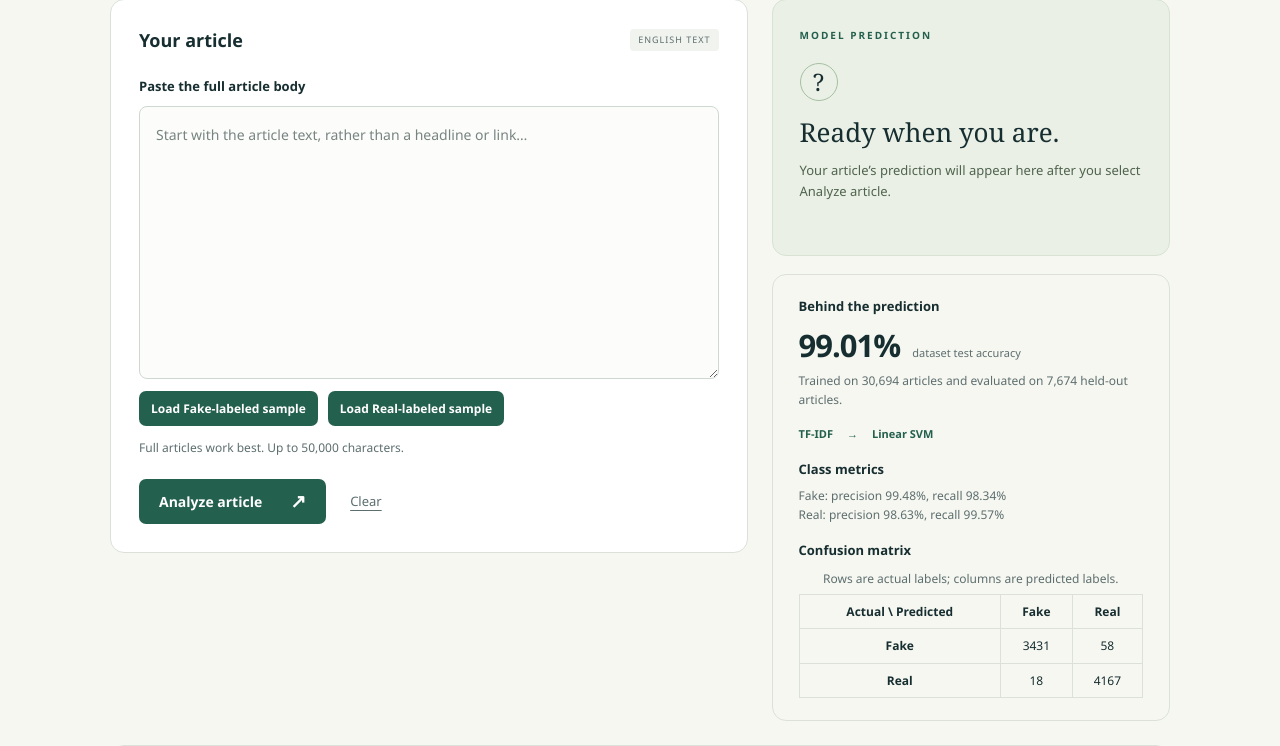
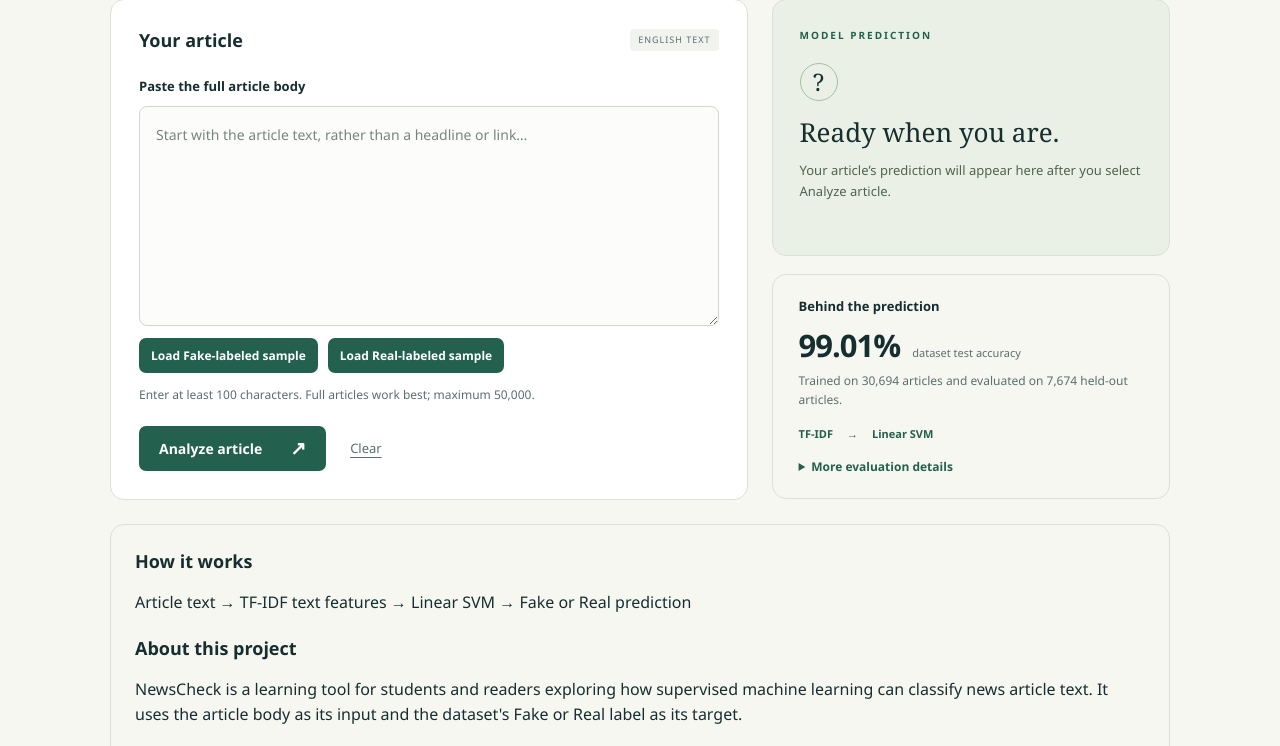
Before and after one commit to DwyaneMalia/Newscheck-SVM, a Flask app: page / in a window 1280 px wide. Shown: the part 412-1158 px from the top of the page. Run offline with Flask 3, Linux system fonts and the light colour scheme; parts of the project's set-up code (start-up, migrations or seed data) failed here and were passed over.

Commit message:
Enhance input validation and user feedback in article submission; update README for character limits

```diff
--- a/app.py
+++ b/app.py
@@ -10,6 +10,7 @@ BASE_DIR = Path(__file__).resolve().parent
 app = Flask(__name__)
 # Flask rejects requests over this byte limit before the route processes them.
 app.config["MAX_CONTENT_LENGTH"] = 1_000_000
+MIN_ARTICLE_LENGTH = 100
 
 # Load the saved TF-IDF + SVM pipeline once when the app starts.
 model = joblib.load(BASE_DIR / "fake_news_svm.joblib")
@@ -30,6 +31,8 @@ def index():
         # Check input on the server as well as through the HTML form controls.
         if not article:
             error = "Paste an article before analyzing."
+        elif len(article) < MIN_ARTICLE_LENGTH:
+            error = f"Please paste at least {MIN_ARTICLE_LENGTH} characters so the model has enough article text to analyze."
         elif len(article) > 50_000:
             error = "Please use an article with 50,000 characters or fewer."
         else:
@@ -44,6 +47,7 @@ def index():
         article=article,
         result=result,
         error=error,
+        min_article_length=MIN_ARTICLE_LENGTH,
         accuracy=f"{metrics['test_accuracy']:.2%}",
         training_count=f"{metrics['training_articles']:,}",
         test_count=f"{metrics['testing_articles']:,}",
--- a/static/style.css
+++ b/static/style.css
@@ -28,7 +28,7 @@ h2 { margin: 0; font-size: 18px; line-height: 1.4; }
 .tag { padding: 4px 8px; background: #f0f3ee; border-radius: 4px; color: var(--muted); font-size: 9px; letter-spacing: 1px; white-space: nowrap; }
 /* Article input and form actions, including visible keyboard focus. */
 label { display: block; margin-bottom: 9px; font-size: 13px; font-weight: 600; }
-textarea { display: block; width: 100%; min-height: 273px; padding: 16px; resize: vertical; border: 1px solid #ced8d1; border-radius: 8px; background: #fcfdfb; color: var(--ink); font: 14px/1.7 "Segoe UI", Arial, sans-serif; }
+textarea { display: block; width: 100%; min-height: 220px; padding: 16px; resize: vertical; border: 1px solid #ced8d1; border-radius: 8px; background: #fcfdfb; color: var(--ink); font: 14px/1.7 "Segoe UI", Arial, sans-serif; }
 textarea::placeholder { color: #788481; }
 textarea:focus-visible, a:focus-visible, button:focus-visible { outline: 3px solid #86bba2; outline-offset: 3px; }
 .help { color: var(--muted); font-size: 12px; margin: 10px 0 22px; }
@@ -81,6 +81,9 @@ footer { display: flex; justify-content: space-between; gap: 16px; padding: 20px
 .confusion { width: 100%; margin-top: 8px; border-collapse: collapse; font-size: 12px; }
 .confusion th, .confusion td { padding: 7px; border: 1px solid var(--line); text-align: center; }
 .confusion caption { margin-bottom: 6px; color: var(--muted); }
+.evaluation-details { margin-top: 14px; }
+.evaluation-details summary { color: var(--green); font-size: 12px; font-weight: 600; cursor: pointer; }
+.evaluation-details h3 { margin: 14px 0 6px; }
 
 .project-info { margin: 24px 0; padding: 24px; border: 1px solid var(--line); border-radius: 14px; }
 .project-info h2 { margin: 0 0 8px; }
--- a/templates/index.html
+++ b/templates/index.html
@@ -31,7 +31,7 @@
           <form method="post" action="{{ url_for('index') }}">
             <label for="article">Paste the full article body</label>
             {# Jinja escapes article text automatically when displaying it again. #}
-            <textarea id="article" name="article" required maxlength="50000"
+            <textarea id="article" name="article" required minlength="{{ min_article_length }}" maxlength="50000"
               aria-describedby="input-help{% if error %} input-error{% endif %}"
               {% if error %}aria-invalid="true"{% endif %}
               placeholder="Start with the article text, rather than a headline or link…">{{ article }}</textarea>
@@ -39,7 +39,7 @@
               <button type="button" data-sample="fake">Load Fake-labeled sample</button>
               <button type="button" data-sample="real">Load Real-labeled sample</button>
             </div>
-            <p id="input-help" class="help">Full articles work best. Up to 50,000 characters.</p>
+            <p id="input-help" class="help">Enter at least {{ min_article_length }} characters. Full articles work best; maximum 50,000.</p>
             {% if error %}<p id="input-error" class="error" role="alert">{{ error }}</p>{% endif %}
             <div class="actions">
               <button type="submit">Analyze article <span aria-hidden="true">↗</span></button>
@@ -71,6 +71,8 @@
             <div class="stat"><strong>{{ accuracy }}</strong><span>dataset test accuracy</span></div>
             <p>Trained on {{ training_count }} articles and evaluated on {{ test_count }} held-out articles.</p>
             <div class="method"><span>TF-IDF</span><span aria-hidden="true">→</span><span>Linear SVM</span></div>
+            <details class="evaluation-details">
+              <summary>More evaluation details</summary>
               <h3>Class metrics</h3>
               <p>Fake: precision {{ fake_precision }}, recall {{ fake_recall }}</p>
               <p>Real: precision {{ real_precision }}, recall {{ real_recall }}</p>
@@ -94,6 +96,7 @@
                   </tr>
                 </tbody>
               </table>
+            </details>
           </section>
         </aside>
       </div>
```
Also changed, not shown: README.md. Lines whose indentation alone changed are shown as unchanged.
